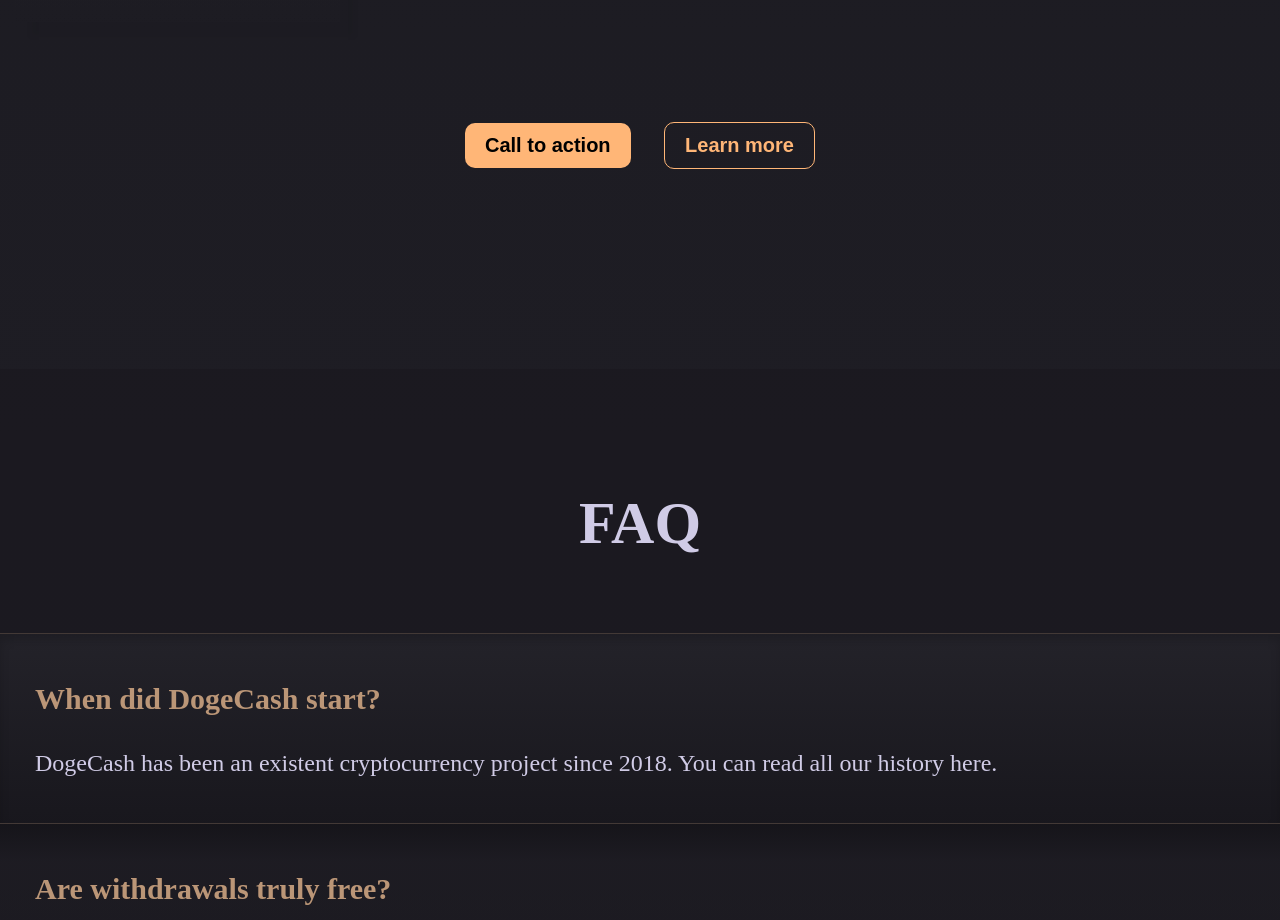
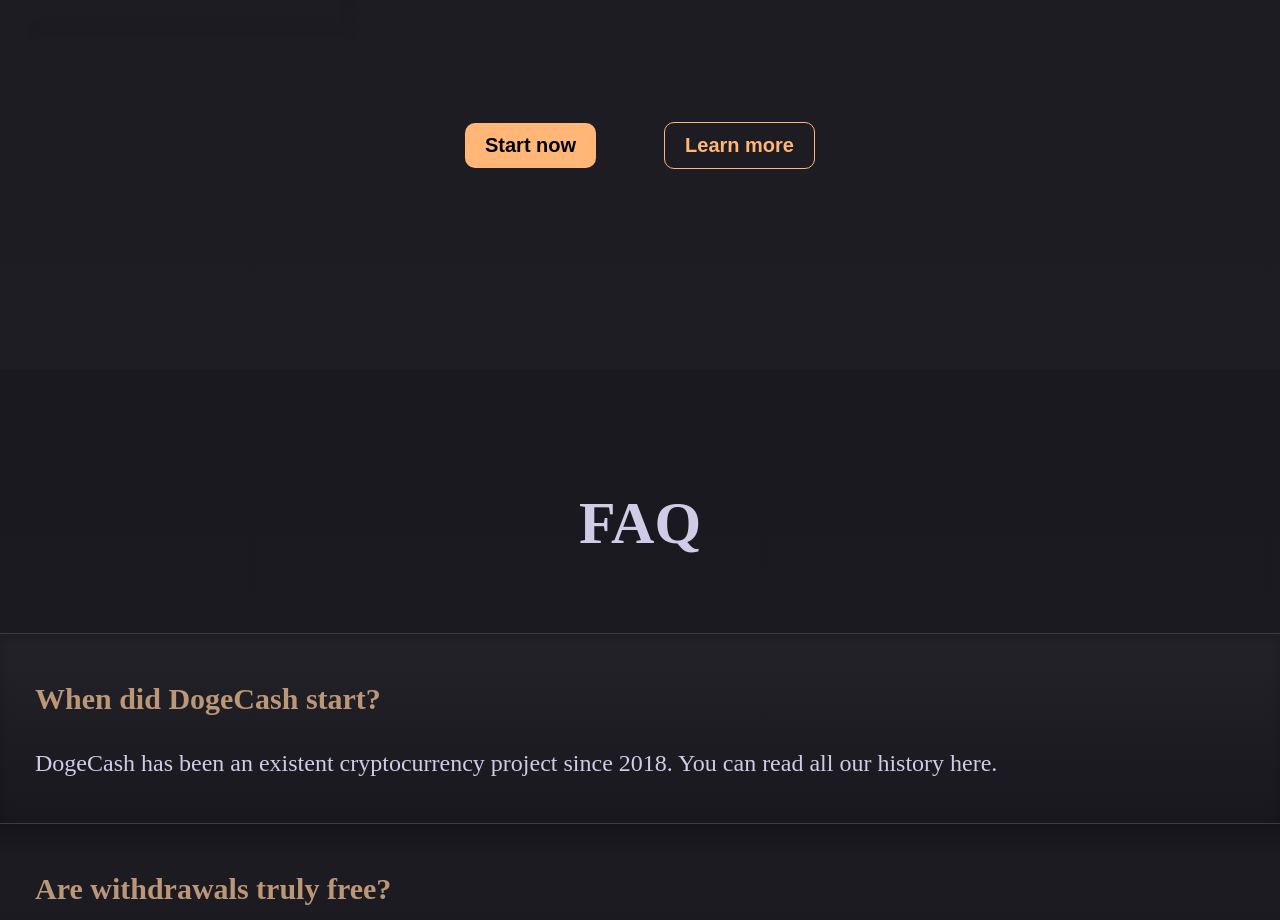
Before and after one commit to lnfrative/angular-site, an Angular app: page / in a window 1280 px wide. Shown: the part 7540-8460 px from the top of the page. Built offline with nearby package versions, Linux system fonts and the light colour scheme; a web font is replaced by a local one.

Commit message:
[UPDATE] Buy section buttons

```diff
--- a/src/app/section-buy-crypto/section-buy-crypto.component.html
+++ b/src/app/section-buy-crypto/section-buy-crypto.component.html
@@ -38,14 +38,14 @@
     <a [href]="constants.CLIENTS_APP_URL">
       <app-button
         design="filled"
-        title="Call to action"
+        [title]="messages.START_NOW"
       ></app-button>
     </a>
 
     <a [href]="constants.CLIENTS_APP_URL_SIGN_UP">
       <app-button
         design="outlined"
-        title="Learn more"
+        [title]="messages.LEARN_MORE"
       ></app-button>
     </a>
   </div>
--- a/src/app/section-buy-crypto/section-buy-crypto.component.ts
+++ b/src/app/section-buy-crypto/section-buy-crypto.component.ts
@@ -2,6 +2,7 @@ import { Component, OnInit } from '@angular/core';
 
 // utils
 import constants from '../../utils/constants'
+import messages from "../../utils/messages";
 
 @Component({
   selector: 'app-section-buy-crypto',
@@ -10,6 +11,7 @@ import constants from '../../utils/constants'
 })
 export class SectionBuyCryptoComponent implements OnInit {
   constants = constants
+  messages = messages.en
 
   constructor() { }
 
```
